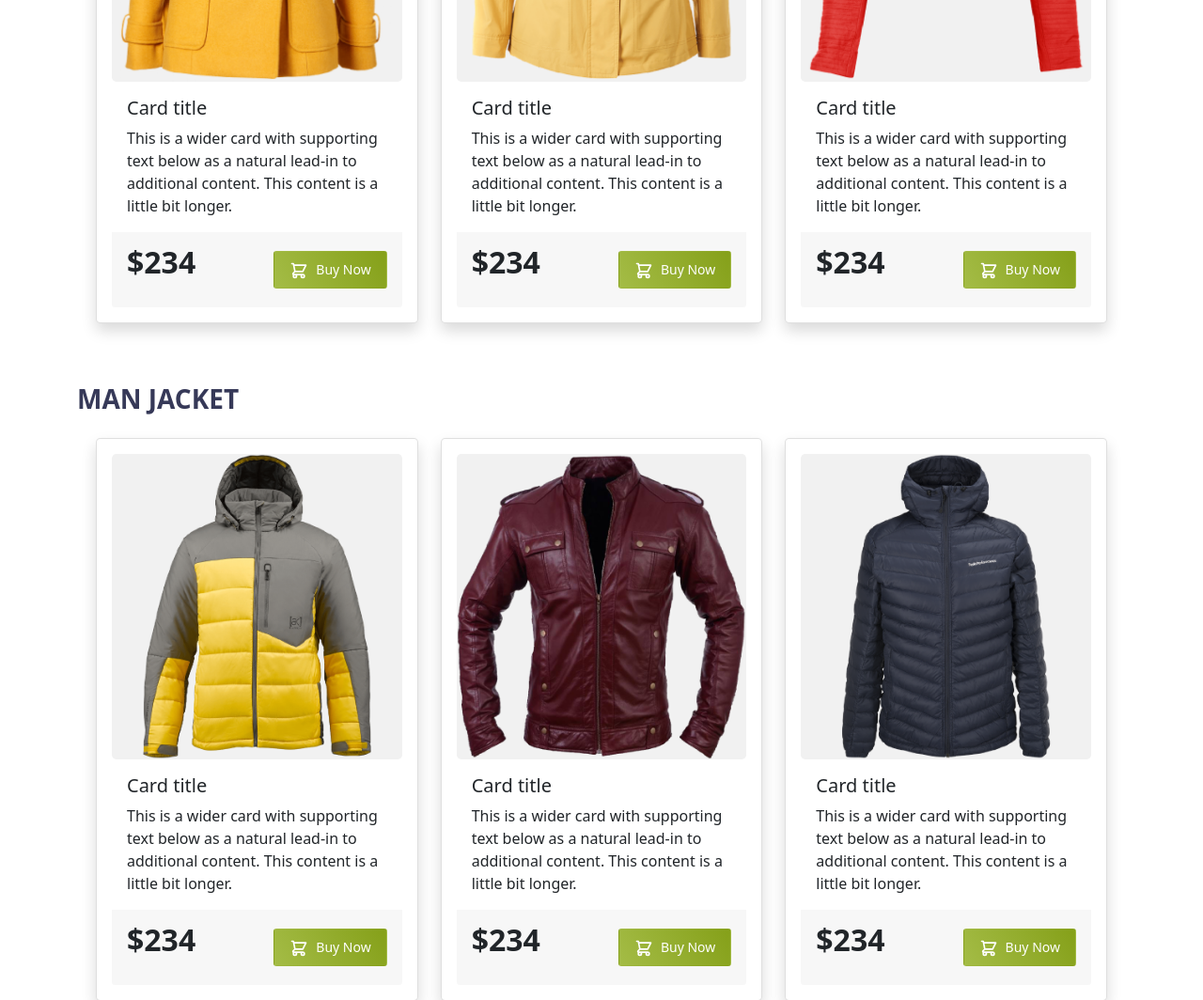
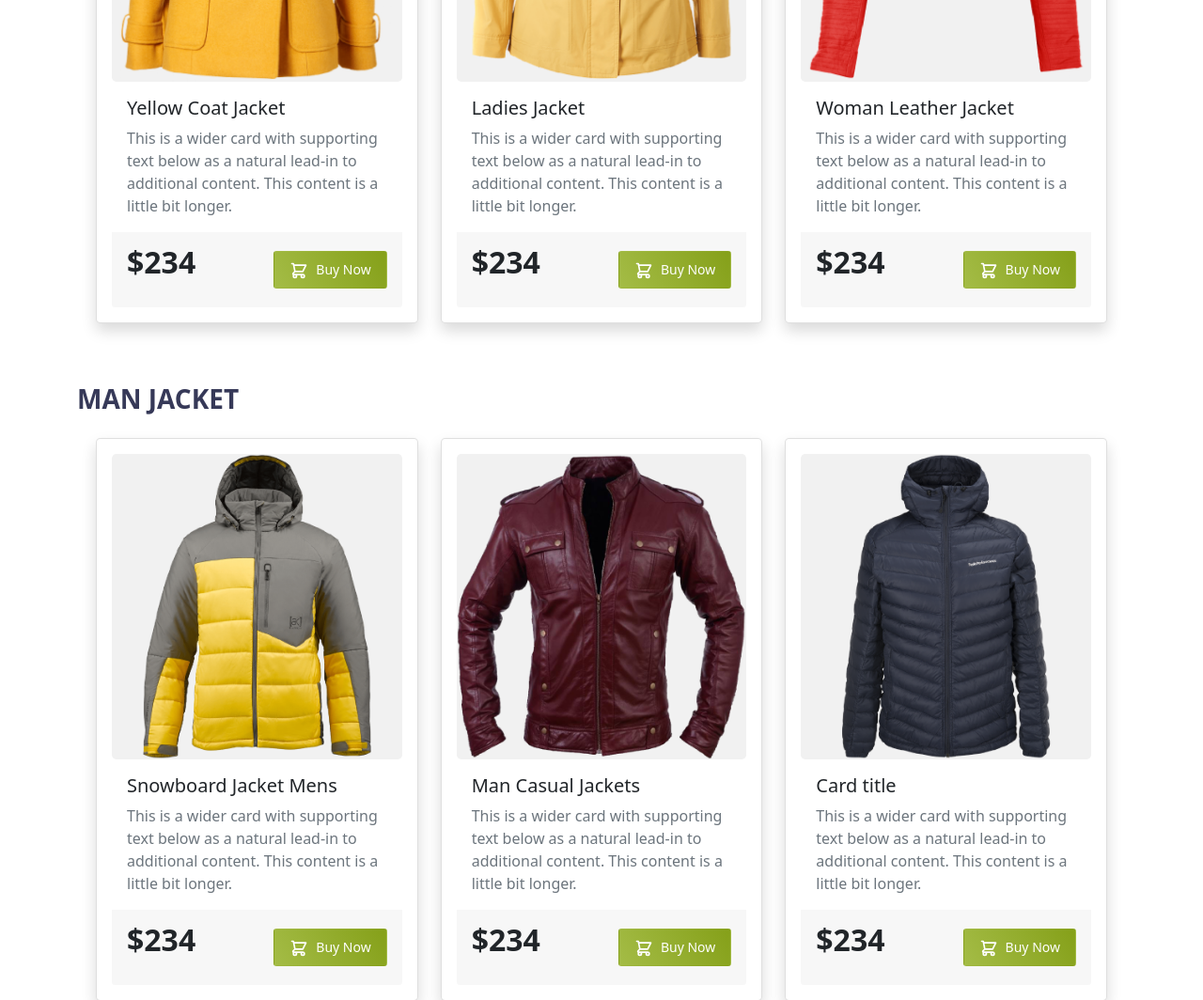
Before and after one commit to Bithe/penguin-fashion, a plain HTML site: page index.html in a window 1280 px wide. Shown: the part 1020-2084 px from the top of the page at 94% size. Drawn offline with nearby package versions, Linux system fonts and the light colour scheme.

Commit message:
text added

```diff
--- a/index.html
+++ b/index.html
@@ -83,8 +83,8 @@
                         <div class="card h-100 shadow p-3 rounded-3">
                             <img src="images/jacket-1.png" class="card-img-top card-img-bg-color rounded-3 img-fluid" alt="...">
                             <div class="card-body">
-                                <h5 class="card-title">Card title</h5>
-                                <p class="card-text">This is a wider card with supporting text below as a natural lead-in to additional content. This content is a little bit longer.</p>
+                                <h5 class="card-title">Yellow Coat Jacket</h5>
+                                <p class="card-text text-muted">This is a wider card with supporting text below as a natural lead-in to additional content. This content is a little bit longer.</p>
                             </div>
                             <div class="card-footer d-flex justify-content-between align-items-center border-0">
                                 <div>
@@ -106,8 +106,8 @@
                         <div class="card h-100 shadow p-3 rounded-3">
                             <img src="images/jacket-2.png" class="card-img-top card-img-bg-color rounded-3 img-fluid" alt="...">
                             <div class="card-body">
-                                <h5 class="card-title">Card title</h5>
-                                <p class="card-text">This is a wider card with supporting text below as a natural lead-in to additional content. This content is a little bit longer.</p>
+                                <h5 class="card-title">Ladies Jacket</h5>
+                                <p class="card-text text-muted">This is a wider card with supporting text below as a natural lead-in to additional content. This content is a little bit longer.</p>
                             </div>
                             <div class="card-footer d-flex justify-content-between align-items-center border-0">
                                 <div>
@@ -129,8 +129,8 @@
                         <div class="card h-100 shadow p-3 rounded-3">
                             <img src="images/jacket-3.png" class="card-img-top card-img-bg-color rounded-3 img-fluid" alt="...">
                             <div class="card-body">
-                                <h5 class="card-title">Card title</h5>
-                                <p class="card-text">This is a wider card with supporting text below as a natural lead-in to additional content. This content is a little bit longer.</p>
+                                <h5 class="card-title">Woman Leather Jacket</h5>
+                                <p class="card-text text-muted">This is a wider card with supporting text below as a natural lead-in to additional content. This content is a little bit longer.</p>
                             </div>
                             <div class="card-footer d-flex justify-content-between align-items-center border-0">
                                 <div>
@@ -164,8 +164,8 @@
                         <div class="card h-100 shadow p-3 rounded-3">
                             <img src="images/jacket-4.png" class="card-img-top card-img-bg-color rounded-3 img-fluid" alt="...">
                             <div class="card-body">
-                                <h5 class="card-title">Card title</h5>
-                                <p class="card-text">This is a wider card with supporting text below as a natural lead-in to additional content. This content is a little bit longer.</p>
+                                <h5 class="card-title">Snowboard Jacket Mens</h5>
+                                <p class="card-text text-muted">This is a wider card with supporting text below as a natural lead-in to additional content. This content is a little bit longer.</p>
                             </div>
                             <div class="card-footer d-flex justify-content-between align-items-center border-0">
                                 <div>
@@ -187,8 +187,8 @@
                         <div class="card h-100 shadow p-3 rounded-3">
                             <img src="images/jacket-5.png" class="card-img-top card-img-bg-color rounded-3 img-fluid" alt="...">
                             <div class="card-body">
-                                <h5 class="card-title">Card title</h5>
-                                <p class="card-text">This is a wider card with supporting text below as a natural lead-in to additional content. This content is a little bit longer.</p>
+                                <h5 class="card-title">Man Casual Jackets</h5>
+                                <p class="card-text text-muted">This is a wider card with supporting text below as a natural lead-in to additional content. This content is a little bit longer.</p>
                             </div>
                             <div class="card-footer d-flex justify-content-between align-items-center border-0">
                                 <div>
@@ -211,7 +211,7 @@
                             <img src="images/jacket-6.png" class="card-img-top card-img-bg-color rounded-3 img-fluid" alt="...">
                             <div class="card-body">
                                 <h5 class="card-title">Card title</h5>
-                                <p class="card-text">This is a wider card with supporting text below as a natural lead-in to additional content. This content is a little bit longer.</p>
+                                <p class="card-text text-muted">This is a wider card with supporting text below as a natural lead-in to additional content. This content is a little bit longer.</p>
                             </div>
                             <div class="card-footer d-flex justify-content-between align-items-center border-0">
                                 <div>
```
